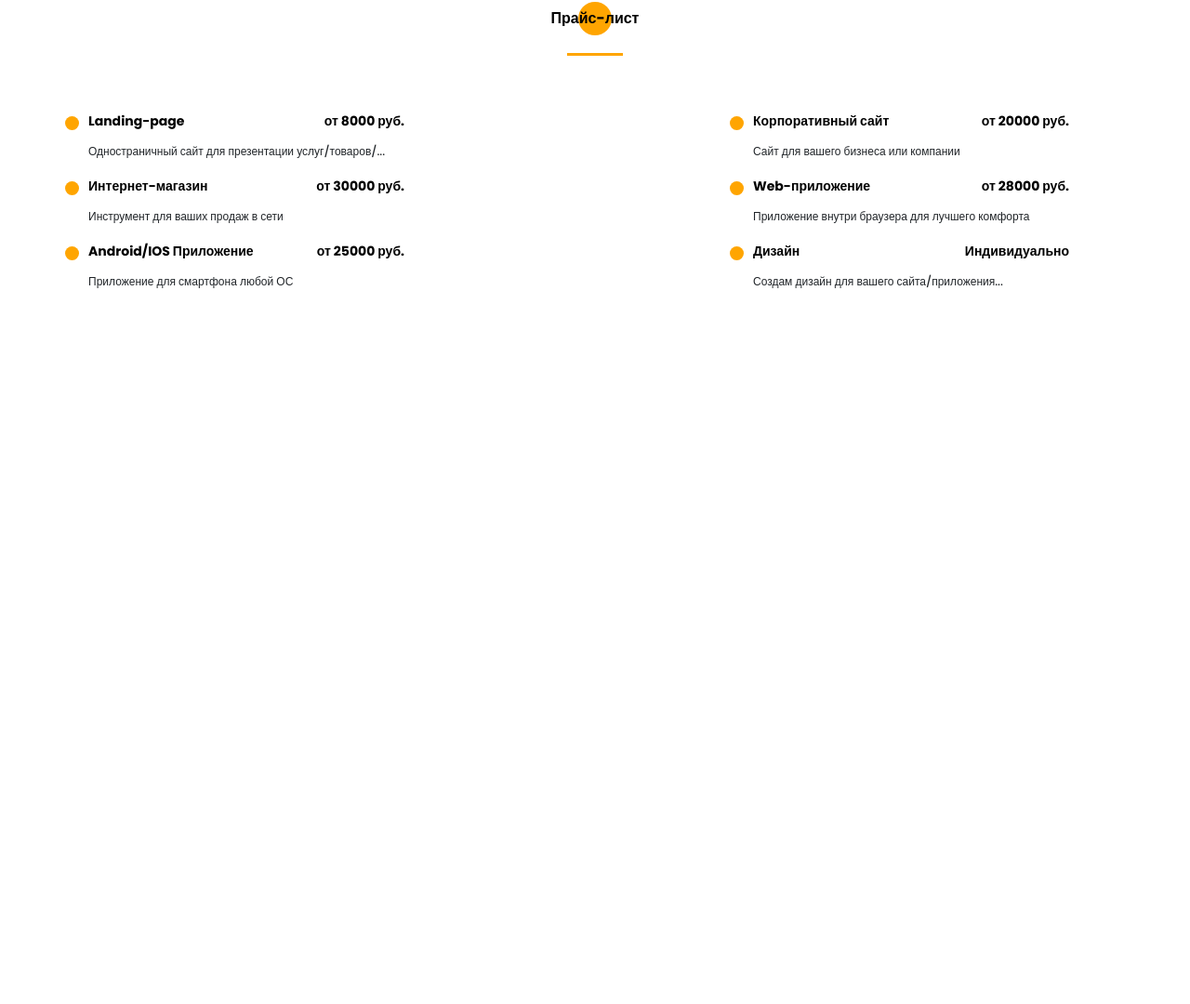
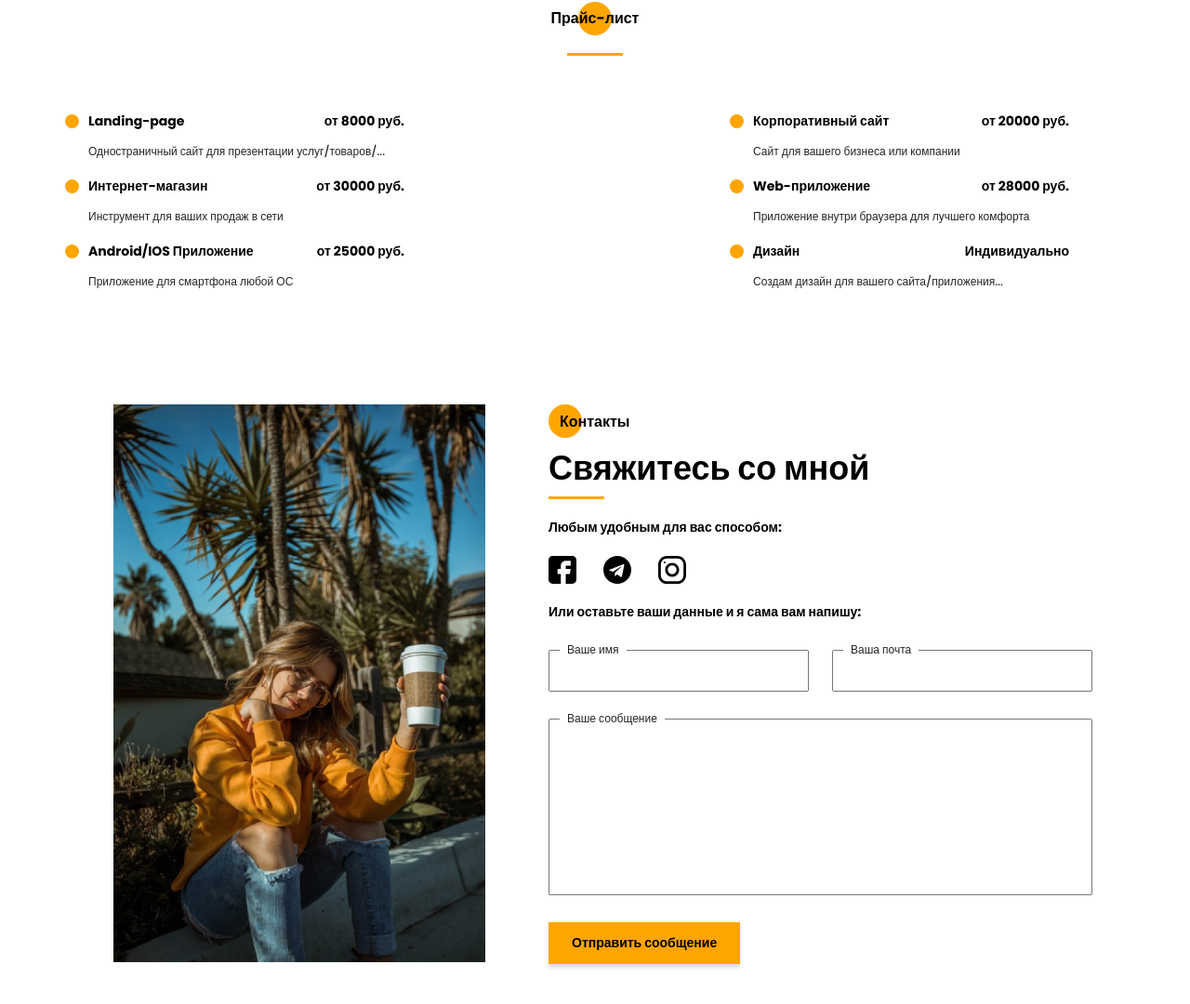
Before and after one commit to 62KENT75/Portfolio, a website: page src/index.html in a window 1280 px wide. Shown: the part 4422-5502 px from the top of the page at 93% size. Before the commit the page ends 4737 px from the top, so only its background shows below. Drawn offline with nearby package versions, Linux system fonts and the light colour scheme; files that its build step writes are made by us from their sources; files whose address does not match are found by name.

Commit message:
contacts

```diff
--- a/src/index.html
+++ b/src/index.html
@@ -425,6 +425,57 @@
         </div>
     </section>
 
+    <section class="contacts">
+        <div class="container">
+            <div class="contacts__wrapper">
+                <div class="contacts__photo">
+                    <img src="img/main_photo.jpg" alt="photo" class="about__photo">
+                </div>
+                <div class="contacts__descr">
+                    <h2 class="title title_fz16 contacts__title">Контакты</h2>
+                    <div class="title title_fz36 contacts__subtitle">Свяжитесь со мной</div>
+                    <div class="main__divider"></div>
+
+                    <div class="title title_fz14 contacts__text">
+                        Любым удобным для вас способом:
+                    </div>
+                    <div class="contacts__social">
+                        <a href="" class="contacts__link">
+                            <img src="icons/social/FB.svg" alt="Facebook">
+                        </a>
+                        <a href="" class="contacts__link">
+                            <img src="icons/social/telegram.svg" alt="telegram">
+                        </a>
+                        <a href="" class="contacts__link">
+                            <img src="icons/social/instagramstraight.svg" alt="instagram">
+                        </a>
+                        <div class="title title_fz14 contacts__text">
+                            Или оставьте ваши данные и я сама вам напишу:
+                        </div>
+
+                        <form action="#" class="contacts__form">
+                            <div class="contacts__input">
+                                <input name="name" id="name" type="text">
+                                <label for="name">Ваше имя</label>
+                            </div>
+                            <div class="contacts__input">
+                                <input name="email" id="email" type="email">
+                                <label for="email">Ваша почта</label>
+                            </div>
+
+                            <div class="contacts__textarea">
+                                <textarea name="text" id="name"></textarea>
+                                <label for="text">Ваше сообщение</label>
+                            </div>
+                            <div>
+                                <button class="contacts__btn btn">Отправить сообщение</button>
+                            </div>
+                        </form>
+                    </div>
+                </div>
+            </div>
+        </div>
+    </section>
     <script src="js/script.js"></script>
 </body>
 </html>
--- /dev/null
+++ b/src/sass/blocks/_contacts.scss
@@ -0,0 +1,79 @@
+.contacts {
+    padding: 120px 0 91px 0;
+    &__wrapper {
+        display: grid;
+        padding: 0 35px 0 52px;
+        grid-template-columns: 400px 585px;
+        justify-content: space-between;
+    }
+    &__photo {
+        img {
+            width: 100%;
+        }
+    }
+    &__descr {
+        padding-top: 6px;
+        .main__divider {
+            margin: 0;
+        }
+    }
+    &__title {
+        position: relative;
+        padding: 1px 0 0 12px;
+        @include before_circle;
+    }
+    &__text, &__social {
+        margin-top: 20px;
+    }
+    &__link {
+        margin-right: 25px;
+        img {
+            max-width: 30px;
+            max-height: 30px;
+        }
+    }
+    &__form {
+        margin-top: 30px;
+        display: grid;
+        grid-template: 45px 190px 45px / repeat(2, 280px);
+        justify-content: space-between;
+        row-gap: 29px;
+        label {
+            display: block;
+            position: absolute;
+            height: 18px;
+            padding: 0 8px;
+            background-color: #fff;
+            font-size: 12px;
+            margin-bottom: 0;
+            top: -9px;
+            left: 12px;
+        }
+    }
+    &__input {
+        position: relative;
+        input {
+            width: 100%;
+            height: 100%;
+            padding: 0 20px;
+            font-size: 12px;
+        }
+    }
+    &__textarea {
+        position: relative;
+        grid-column: 1/3;
+        textarea {
+            width: 100%;
+            height: 100%;
+            resize: none;
+            padding: 0 20px;
+            font-size: 12px;
+        }
+    }
+    &__btn {
+        border: none;
+        font-size: 14px;
+        line-height: 21px;
+        font-weight: 700;
+    }
+}
--- a/src/sass/blocks/_prices.scss
+++ b/src/sass/blocks/_prices.scss
@@ -14,6 +14,7 @@
         display: grid;
         grid-template-columns: repeat(2, 365px);
         grid-template-rows: repeat(3, minmax(45px, auto));
+        grid-auto-rows: minmax(45px, auto);
         row-gap: 15px;
         margin-top: 60px;
         padding-right: 60px;
@@ -32,7 +33,7 @@
             background-color: $main-color;
             border-radius: 100%;
             position: absolute;
-            top: 5px;
+            top: 3px;
         }
     }
     &__type {
--- a/src/sass/style.scss
+++ b/src/sass/style.scss
@@ -32,3 +32,4 @@
 @import 'blocks/skills';
 @import 'blocks/portfolio';
 @import 'blocks/prices';
+@import 'blocks/contacts';
```
Also changed, not shown: dist/css/style.min.css, dist/icons/social/FB.svg (added), dist/icons/social/Instagramstraight.svg (added), dist/index.html, src/icons/social/FB.svg (added), src/icons/social/Instagramstraight.svg (added).
